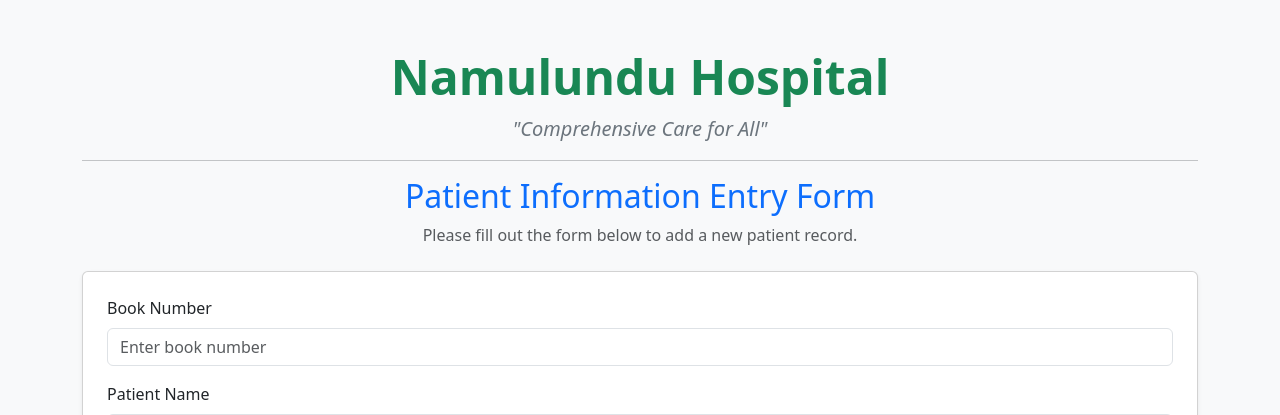
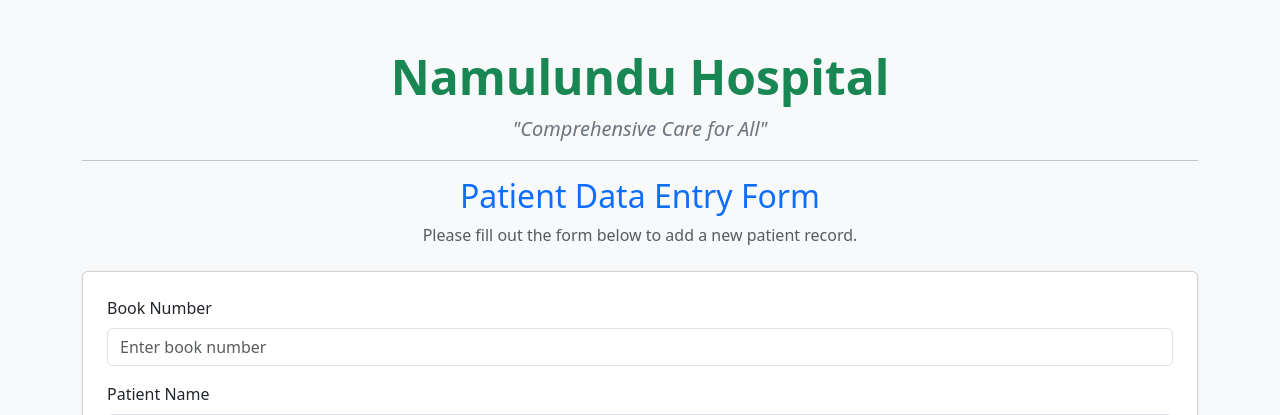
Before and after one commit to sp-mujuni/NeuroSim, a Flask app: page / in a window 1280 px wide. Shown: the top 415 px of the page. Run offline with Flask 3, Linux system fonts and the light colour scheme; the visitor is signed in with stand-in values (Sample User, id 1).

Commit message:
Update header text in index.html to clarify form purpose

```diff
--- a/templates/index.html
+++ b/templates/index.html
@@ -12,7 +12,7 @@
       <h1 class="display-5 fw-bold text-success">Namulundu Hospital</h1>
       <p class="lead fst-italic text-secondary">"Comprehensive Care for All"</p>
       <hr class="my-3">
-      <h2 class="text-primary mb-2">Patient Information Entry Form</h2>
+      <h2 class="text-primary mb-2">Patient Data Entry Form</h2>
       <p class="mb-4 text-muted">Please fill out the form below to add a new patient record.</p>
     </div>
     <form action="/add" method="POST" class="card p-4 shadow-sm" validate>
```
